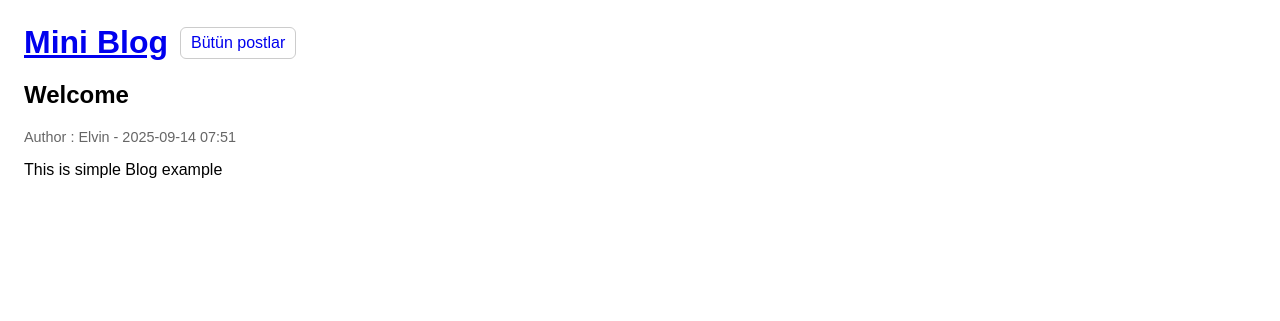
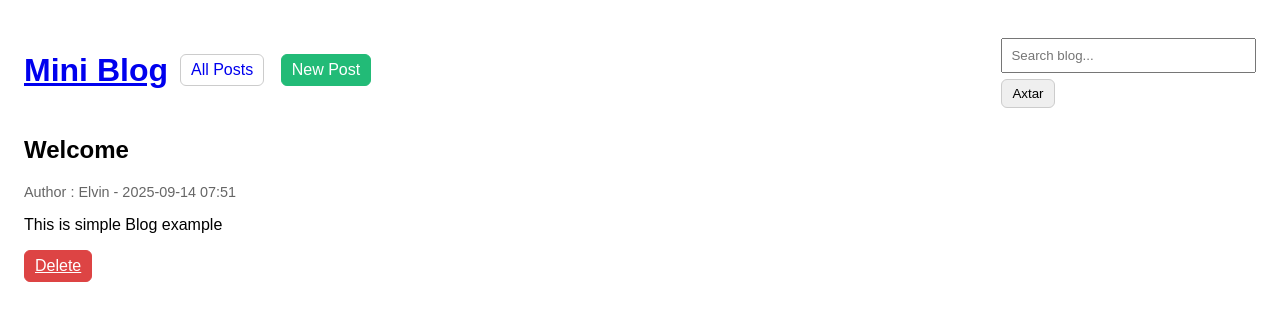
Before and after one commit to Elvin1999/MVT_Blog_Morning, a Django app: page /post/1 in a window 1280 px wide. Shown: the top 321 px of the page. Run offline with Django 5.2, Linux system fonts and the light colour scheme.

Commit message:
Done for this blog project

```diff
--- a/blog/templates/blog/_messages.html
+++ b/blog/templates/blog/_messages.html
@@ -0,0 +1,7 @@
+{% if messages %}
+    <div class="messages">
+        {% for m in messages %}
+            <div class="msg {{ m.tags }}">{{ m }}</div>
+        {% endfor %}
+    </div>
+{% endif %}
--- a/blog/templates/blog/base.html
+++ b/blog/templates/blog/base.html
@@ -25,13 +25,13 @@
   <header>
     <h1 style="margin:0"><a href="{% url 'blog:post_list' %}">Mini Blog</a></h1>
     <nav>
-      <a class="btn" href="{% url 'blog:post_list' %}">Bütün postlar</a>
-{#      <a class="btn btn-primary" href="{% url 'blog:post_create' %}">Yeni post</a>#}
+      <a class="btn" href="{% url 'blog:post_list' %}">All Posts</a>
+      <a class="btn btn-primary" href="{% url 'blog:post_create' %}">New Post</a>
     </nav>
-{#    <form action="{% url 'blog:post_search' %}" method="get" style="margin-left:auto;">#}
-{#      <input type="text" name="q" placeholder="Axtar..." value="{{ q|default:'' }}">#}
-{#      <button class="btn">Axtar</button>#}
-{#    </form>#}
+    <form action="{% url 'blog:post_search' %}" method="get" style="margin-left:auto;">
+      <input type="text" name="q" placeholder="Search blog..." value="{{ q|default:'' }}">
+      <button class="btn">Axtar</button>
+    </form>
   </header>
 
   {% include "blog/_messages.html" %}
--- a/blog/templates/blog/post_detail.html
+++ b/blog/templates/blog/post_detail.html
@@ -16,7 +16,7 @@
 
     <p>
 {#        <a class="btn" href="{% url 'blog:post_edit' post.id %}">Edit Post</a>#}
-{#        <a class="btn btn-danger" href="{% url 'blog:post_delete' post.id %}">Delete</a>#}
+        <a class="btn btn-danger" href="{% url 'blog:post_delete' post.id %}">Delete</a>
     </p>
 
 {% endblock %}
--- a/blog/urls.py
+++ b/blog/urls.py
@@ -6,8 +6,8 @@ app_name = 'blog'
 urlpatterns = [
     path('',views.post_list,name='post_list'),
     path('post/<int:pid>',views.post_detail,name='post_detail'),
-    # path('post/new',views.post_create,name='post_create'),
+    path('post/new',views.post_create,name='post_create'),
     # path('post/<int:pid>/edit',views.post_edit,name='post_edit'),
-    # path('post/<int:pid>/delete',views.post_delete,name='post_delete'),
-    # path('search/',views.post_search,name='post_search'),
+    path('post/<int:pid>/delete',views.post_delete,name='post_delete'),
+    path('search/',views.post_search,name='post_search'),
 ]
--- a/blog/views.py
+++ b/blog/views.py
@@ -1,20 +1,79 @@
-from django.http import HttpResponse, HttpResponseNotFound
-from django.shortcuts import render
+from django.http import HttpResponse, HttpResponseNotFound, HttpResponseBadRequest
+from django.shortcuts import render, redirect
 from . import data
+from django.urls import reverse
+from django.contrib import messages
+
+from .data import Post
+
 # Create your views here.
 
 data.seed()
+
+
 def post_list(request):
-    posts=data.all_posts()
-    q=request.GET.get('q')
+    posts = data.all_posts()
+    q = request.GET.get('q')
     if q:
-        q_low=q.lower()
-        posts=[p for p in posts if q_low in p.title.lower() or q_low in p.content.lower()]
+        q_low = q.lower()
+        posts = [p for p in posts if q_low in p.title.lower() or q_low in p.content.lower()]
 
-    return render(request, 'blog/post_list.html', {'posts':posts})
+    return render(request, 'blog/post_list.html', {'posts': posts})
 
-def post_detail(request,pid:int):
-    post=data.get_post(pid)
+
+def post_detail(request, pid: int):
+    post = data.get_post(pid)
     if not post:
         return HttpResponseNotFound('Post did not find')
-    return render(request,'blog/post_detail.html',{'post':post})
+    return render(request, 'blog/post_detail.html', {'post': post})
+
+
+def post_create(request):
+    print(request)
+    if request.method == 'GET':
+        return render(request, 'blog/post_form.html', {"mode": "create", "post": Post(0, "", "", "")})
+
+    # POST
+    title = (request.POST.get('title') or "").strip()
+    content = (request.POST.get('content') or "").strip()
+    author = (request.POST.get('author') or "").strip()
+
+    if not title or not content:
+        messages.error(request, 'Title and Content is required')
+        return render(request, 'blog/post_form.html',
+                      {"mode": "create", "title": title, "content": content, "author": author})
+
+    post = data.add_post(title, content, author)
+
+    messages.success(request, 'Post created successfully')
+    # return redirect('blog:post_detail',pid=post.id)
+    return redirect(reverse('blog:post_detail', args=[post.id]))
+
+
+def post_delete(request, pid: int):
+    post = data.get_post(pid)
+    if not post:
+        return HttpResponseNotFound('Post did not find')
+
+    if request.method == 'GET':
+        return render(request, "blog/post_confirm_delete.html", {"post": post})
+
+    ok = data.delete_post(pid)
+
+    if ok:
+        messages.success(request, 'Post deleted successfully')
+
+        return redirect(reverse('blog:post_list'))
+
+    return HttpResponseBadRequest("Error in delete operation")
+
+
+def post_search(request):
+    q = request.GET.get('q')
+    posts = data.all_posts()
+
+    if q:
+        q_low = q.lower()
+        posts = [p for p in posts if q_low in p.title.lower() or q_low in p.content.lower()]
+
+    return render(request, 'blog/post_list.html', {'posts': posts, "q": q})
```
Also changed, not shown: blog/templates/blog/post_confirm_delete.html (+12 -0 lines), blog/templates/blog/post_form.html (+27 -0 lines).
